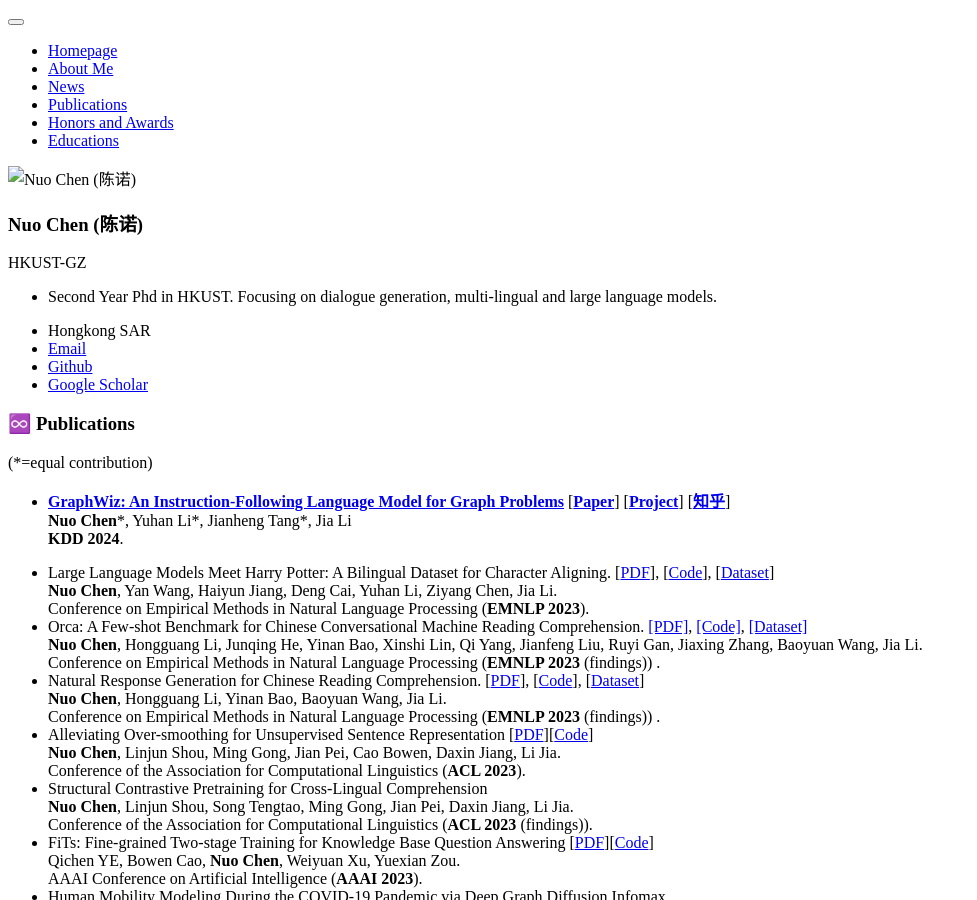
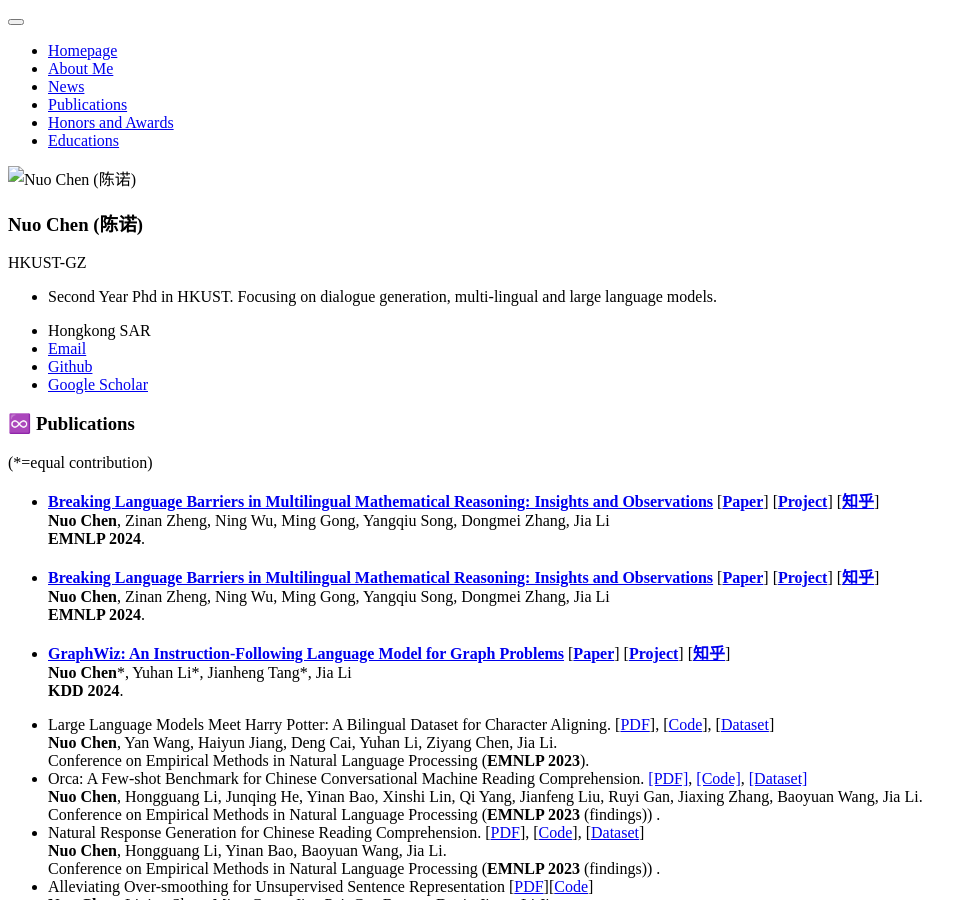
Before and after one commit to jerrynchen/jerrynchen.github.io, a Jekyll site: the page built from _pages/includes/patent.md, in a window 1280 px wide and 900 px high. Shown: the whole window, without its empty margins (0-977 px from the left). Built offline with Jekyll 4.4.1, drawn with Linux system fonts in a browser that asks for light colours; our own code applies the rules of GitHub Pages for plain Markdown files.

Commit message:
Update patent.md

```diff
--- a/_pages/includes/patent.md
+++ b/_pages/includes/patent.md
@@ -3,6 +3,15 @@
 
 # ♾️ Publications
 (*=equal contribution)
+
+* [**Breaking Language Barriers in Multilingual Mathematical Reasoning: Insights and Observations**](https://arxiv.org/abs/2310.20246)  [[**Paper**](https://arxiv.org/abs/2310.20246)] [[**Project**](https://mathoctopus.github.io/)] [[**知乎**](https://zhuanlan.zhihu.com/p/664504560)] <br>
+**Nuo Chen**, Zinan Zheng, Ning Wu, Ming Gong, Yangqiu Song, Dongmei Zhang, Jia Li <br>
+**EMNLP 2024**.
+
+* [**Breaking Language Barriers in Multilingual Mathematical Reasoning: Insights and Observations**](https://arxiv.org/abs/2310.20246)  [[**Paper**](https://arxiv.org/abs/2310.20246)] [[**Project**](https://mathoctopus.github.io/)] [[**知乎**](https://zhuanlan.zhihu.com/p/664504560)] <br>
+**Nuo Chen**, Zinan Zheng, Ning Wu, Ming Gong, Yangqiu Song, Dongmei Zhang, Jia Li <br>
+**EMNLP 2024**.
+
 
 *  [**GraphWiz: An Instruction-Following Language Model for Graph Problems**](https://graph-wiz.github.io/) [[**Paper**](https://arxiv.org/abs/2402.16029)] [[**Project**](https://github.com/nuochenpku/Graph-Reasoning-LLM)] [[**知乎**](https://zhuanlan.zhihu.com/p/664504560)] <br>
 **Nuo Chen**\*, Yuhan Li\*, Jianheng Tang*, Jia Li <br>
```
